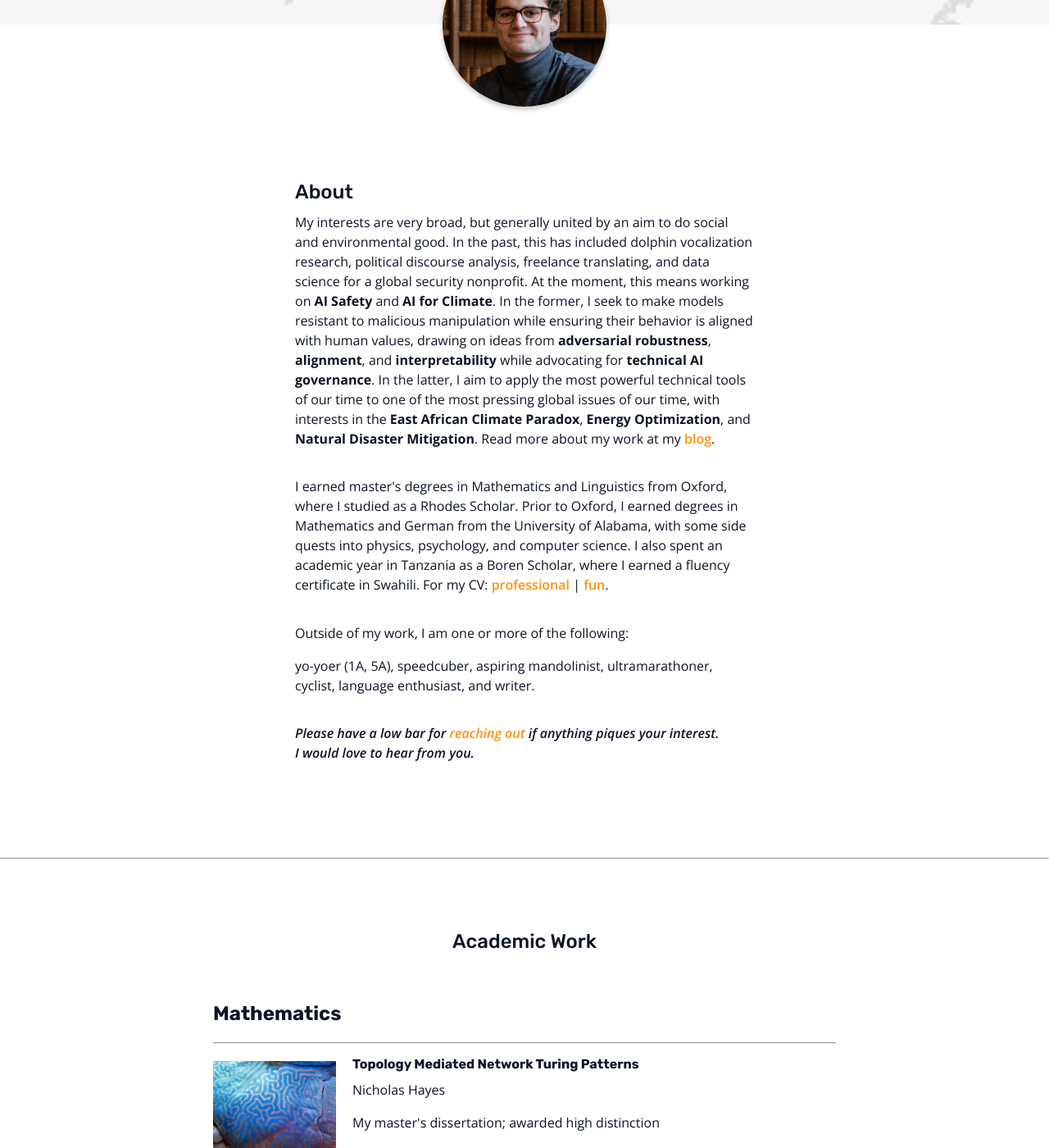
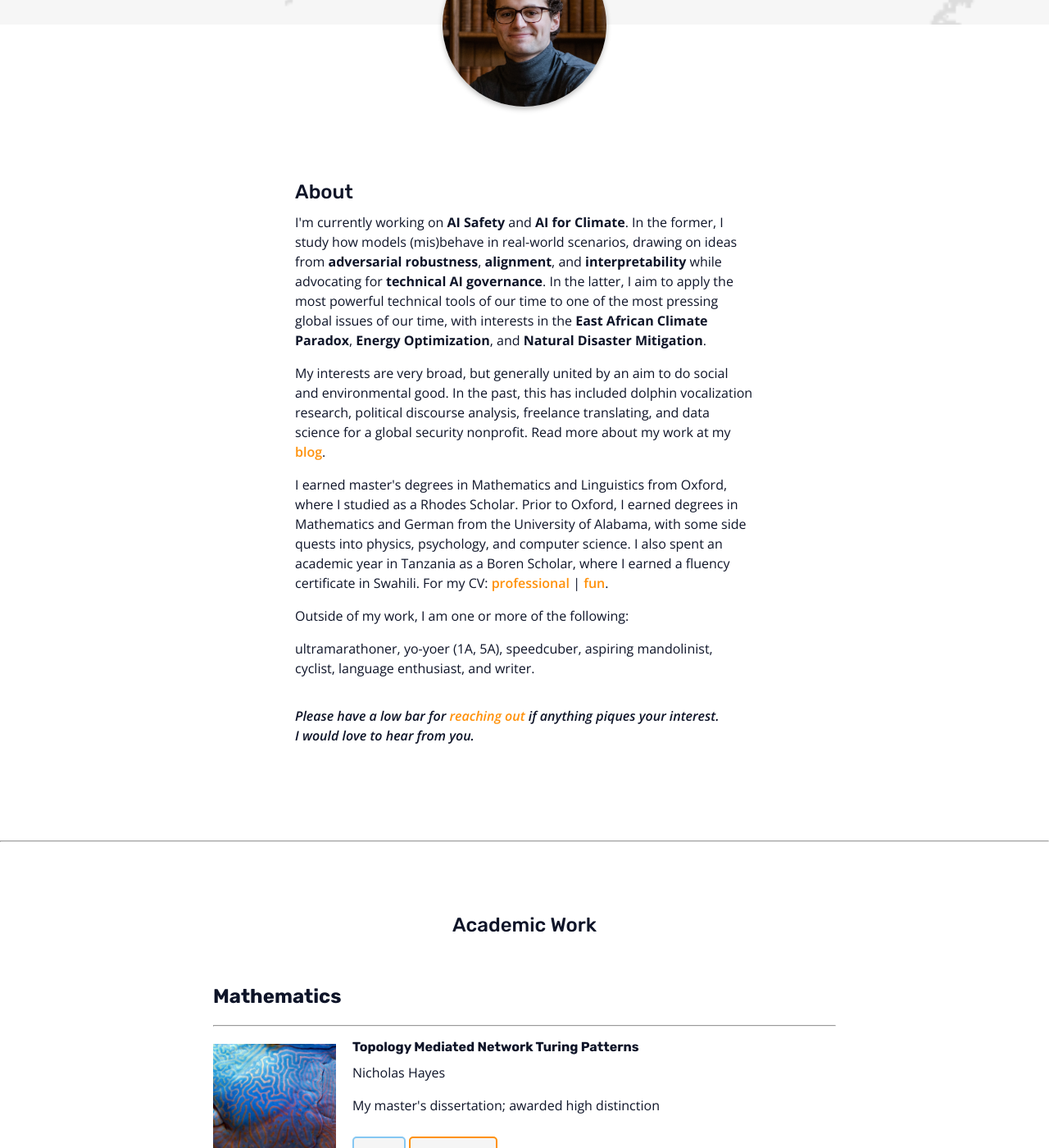
Before and after one commit to nickphayes/nickphayes.github.io, a Jekyll site: the page built from index.html, in a window 1280 px wide and 1400 px high, scrolled down 470 px. Shown: the whole window at 82% size. Built offline with Jekyll 4.4.1, drawn with Linux system fonts in a browser that asks for light colours; some of the changed text lies outside the part shown.

Commit message:
misc updates

```diff
--- a/_data/publications.yml
+++ b/_data/publications.yml
@@ -8,12 +8,12 @@
       blogpost: "zebra-stripes-brains-and-patchy-habitats"
     - title: "Monotonous Monotonicity: Activation Functions in Graph Attention Mechanisms"
       authors: "Nicholas Hayes"
-      venue: "Venue TBD. A course paper that would be interesting to extend further"
+      venue: "Venue TBD. A course paper that would be fun to extend further"
       pdf: "assets/pdfs/theories_of_deep_learning.pdf"
       image: "/assets/img/publications/dynamic_extraction.png"
     - title: "The East African Climate Paradox"
       authors: "Nicholas Hayes"
-      venue: "Venue TBD. A course paper that would be interesting to extend further"
+      venue: "Venue TBD. A course paper that would be fun to extend further"
       pdf: "assets/pdfs/climate_paradox.pdf"
       image: "/assets/img/publications/east_africa_region.png"
 
--- a/_includes/about.html
+++ b/_includes/about.html
@@ -1,22 +1,22 @@
 <div class="bio" id="blurb">
     <h2>About</h2>
-    <p>My interests are very broad, but generally united by an aim to
-        do social and environmental good.
-        In the past, this has included dolphin vocalization research,
-        political discourse analysis, freelance translating, and data science for
-        a global security nonprofit.
-        At the moment, this means
-        working on <b>AI Safety</b> and <b>AI for Climate</b>. In the former,
-        I seek to make models resistant to malicious manipulation
-        while ensuring their behavior is aligned with human values, drawing on ideas
+    <p>
+        I'm currently working on <b>AI Safety</b> and <b>AI for Climate</b>. In the former,
+        I study how models (mis)behave in real-world scenarios, drawing on ideas
         from <b>adversarial robustness</b>, <b>alignment</b>, and <b>interpretability</b> while
         advocating for <b>technical AI governance</b>.
         In the latter, I aim to apply the most powerful technical tools of our time to one
         of the most pressing global issues of our time, with interests in
         the <b>East African Climate Paradox</b>, <b>Energy Optimization</b>, and <b>Natural Disaster Mitigation</b>.
+    </p>
+    <p>
+        My interests are very broad, but generally united by an aim to
+        do social and environmental good.
+        In the past, this has included dolphin vocalization research,
+        political discourse analysis, freelance translating, and data science for
+        a global security nonprofit.
         Read more about my work at my <a href="{{ site.baseurl }}blog">blog</a>.
     </p>
-    <br>
     <p>
         I earned master's degrees in Mathematics and Linguistics from Oxford,
         where I studied as a Rhodes Scholar. Prior to Oxford, I earned degrees in Mathematics and German
@@ -24,10 +24,9 @@
         I also spent an academic year in Tanzania as a Boren Scholar, where I earned a fluency certificate in
         Swahili. For my CV: <a href="{{ site.linkedin }}" target="_blank" rel="noopener noreferrer">professional</a> | <a href="#experience-target">fun</a>.
     </p>
-    <br>
     <p>
         Outside of my work, I am one or more of the following:</p>
-        <p>yo-yoer (1A, 5A), speedcuber, aspiring mandolinist, ultramarathoner,
+        <p>ultramarathoner, yo-yoer (1A, 5A), speedcuber, aspiring mandolinist,
             cyclist, language enthusiast, and writer.
         </p>
         <br>
```
Also changed, not shown: _data/fun_experience.yml (+5 -4 lines).
